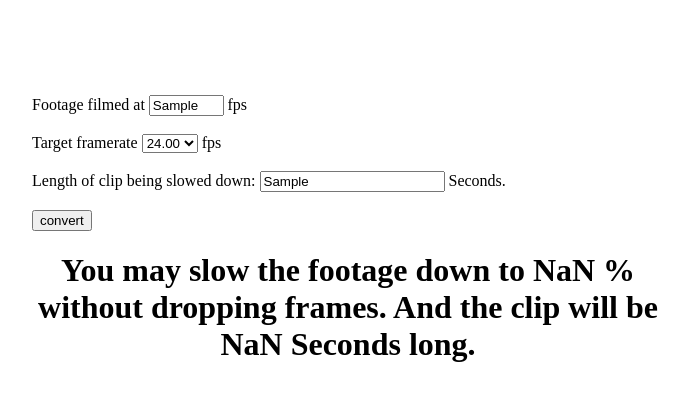
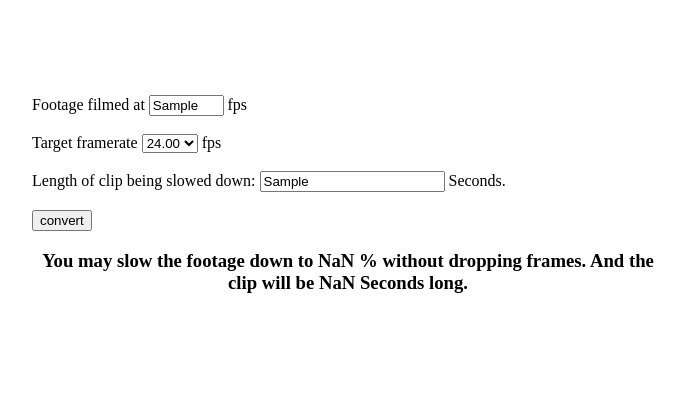
Before and after one commit to 3aceskelsen/PhoneGapFrameCalc, a plain HTML site: page index.html in a window 1280 px wide. Both pictures are taken after typing "Sample", "Sample" into the empty fields and a click on the button "convert". Shown: the whole page, without its empty margins (292-981 px from the left). Drawn offline with nearby package versions, Linux system fonts and the light colour scheme.

Commit message:
update text size

```diff
--- a/index.html
+++ b/index.html
@@ -17,7 +17,7 @@ function math(){
 		length = $("#length").val(),
 		ELength = ((holder*length).toFixed(2));	//Stands for edited length
 		possiblePercent = (((1/holder)*100).toFixed(2));
-		$("#output").html("<h1>You may slow the footage down to "+possiblePercent+" % without dropping frames. And the clip will be "+ELength+" Seconds long.</h1>");
+		$("#output").html("<h3>You may slow the footage down to "+possiblePercent+" % without dropping frames. And the clip will be "+ELength+" Seconds long.</h3>");
 
 }
 </script>
```
